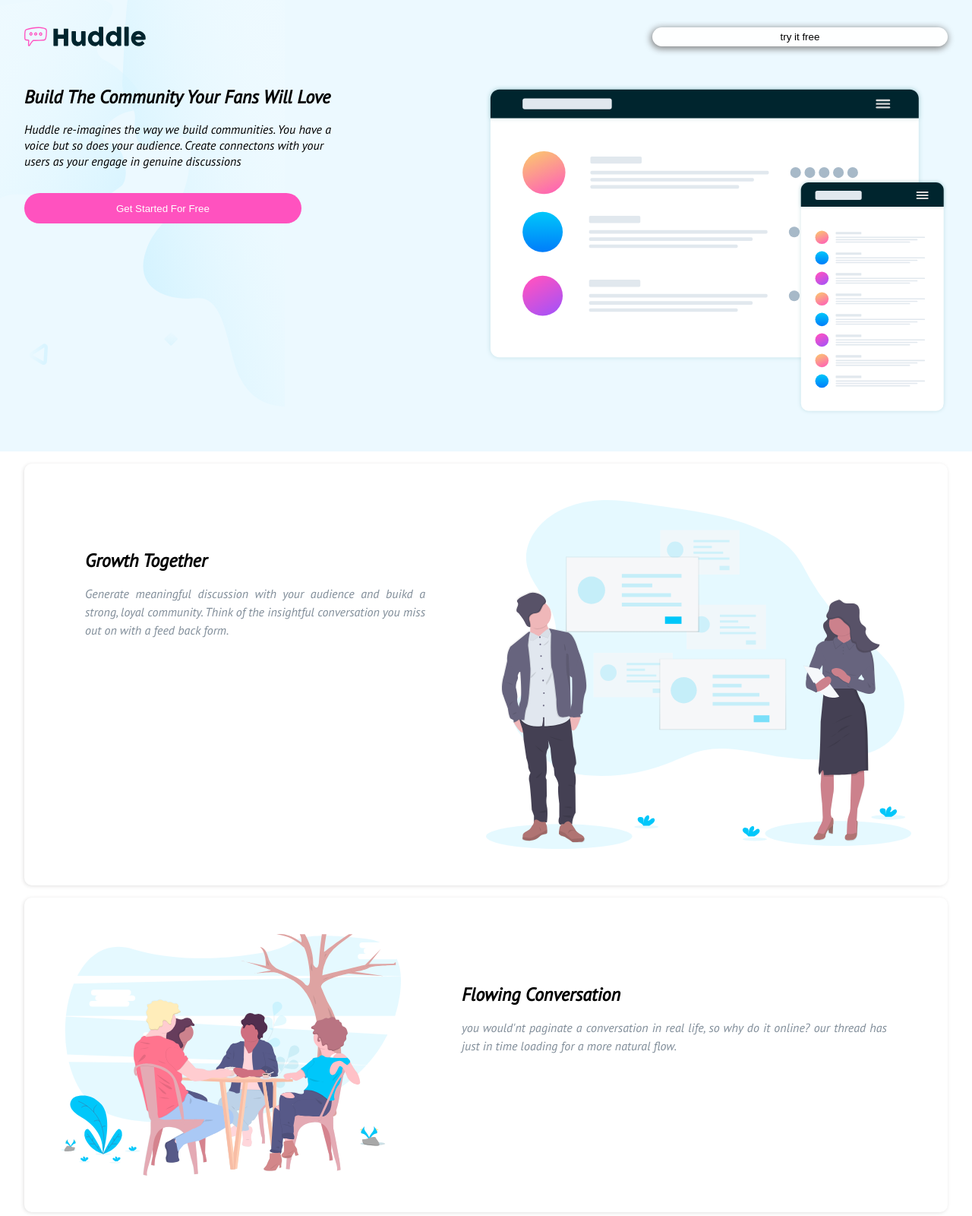
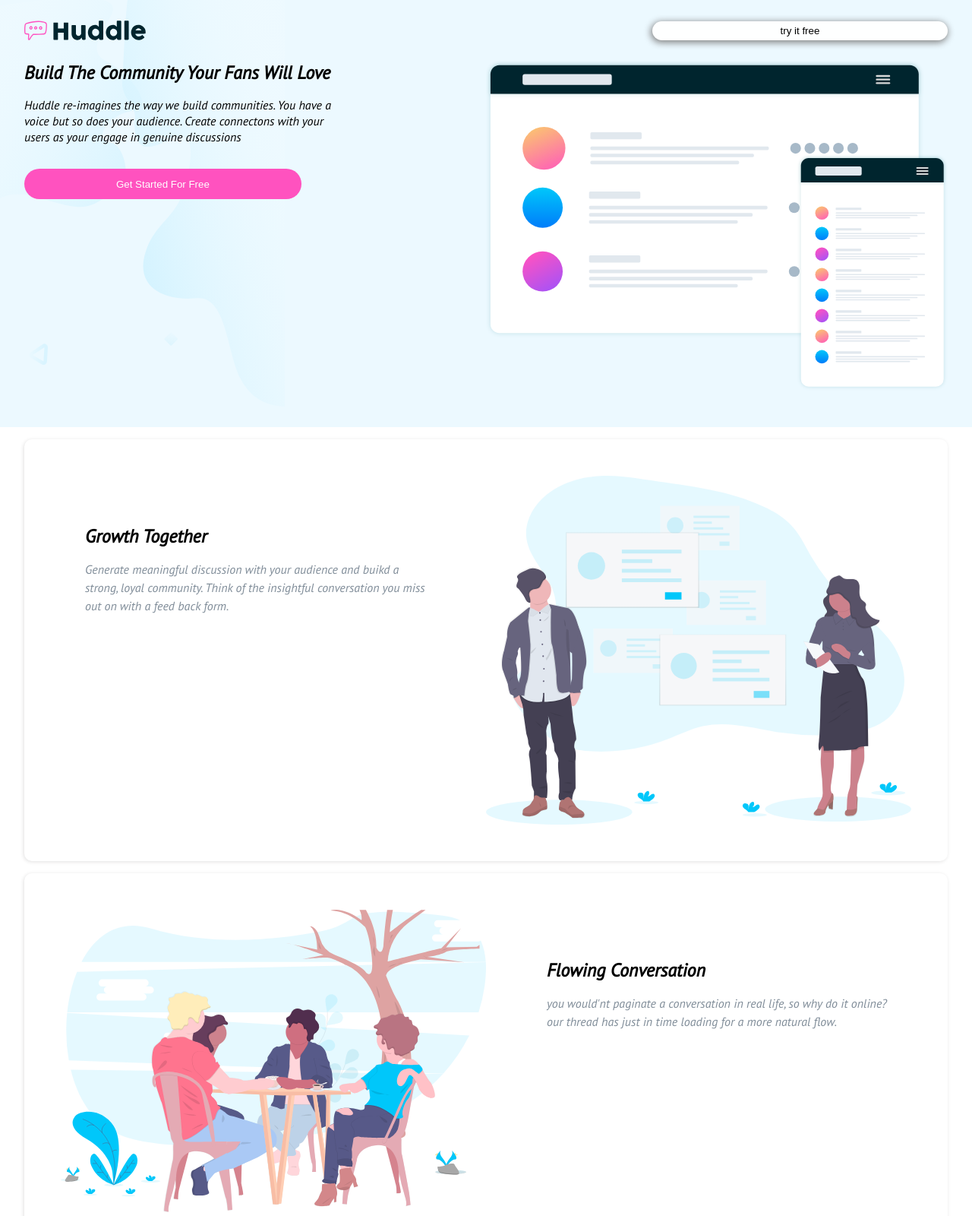
Before and after one commit to Esom1/huddle, a plain HTML site: page index.html in a window 1280 px wide. Shown: the top 1600 px of the page at 76% size. Drawn offline with Linux system fonts and the light colour scheme; a web font is replaced by a local one.

Commit message:
new commit

```diff
--- a/style.css
+++ b/style.css
@@ -15,7 +15,7 @@ header {
   /* border: 1px solid red; */
   /* height: 10rem; */
   background: url("assets/bg-hero-mobile.svg") #ecf9ff no-repeat;
-  padding-top: 2rem;
+  /* padding-top: 2rem; */
 }
 
 nav {
@@ -23,10 +23,10 @@ nav {
   display: flex;
   justify-content: space-between;
   align-items: center;
-  height: 0rem;
+  height: 5rem;
   /* margin-top: 1rem;
   margin-bottom: 5rem; */
-  margin: 1rem 0 4rem 0;
+  /* margin: 1rem 0 4rem 0; */
 }
 
 nav img {
@@ -270,7 +270,7 @@ main {
     /* margin: 1.5rem; */
   }
   .card-2 img {
-    width: 40%;
+    width: 50%;
   }
   .card-3 {
     direction: rtl;
@@ -282,10 +282,10 @@ main {
     text-align: left;
   }
   .card-3 img {
-    width: 40%;
+    width: 50%;
   }
   .maintain{
-    text-align: justify;
+    /* text-align: justify; */
     padding: 2rem;
   }
   .pack {
```
